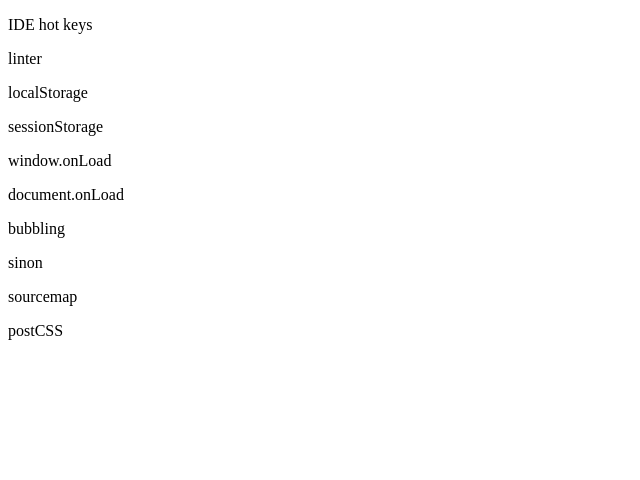
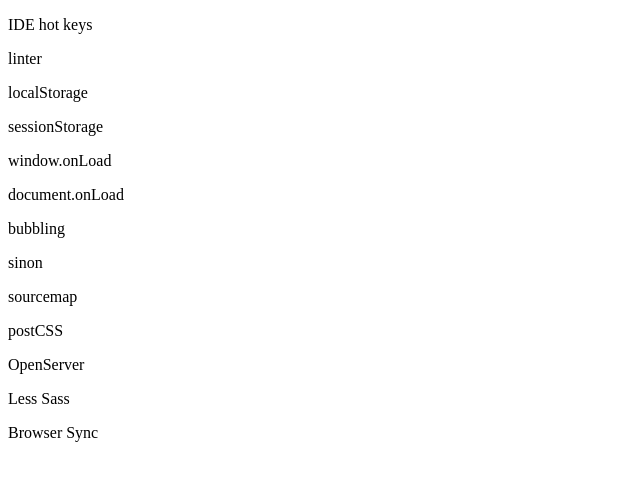
Before and after one commit to wendal2841/frontend-course, a website: page homework_1/notepud.html in a window 1280 px wide. Shown: the whole page, without its empty margins (0-640 px from the left). Drawn offline with Linux system fonts and the light colour scheme.

Commit message:
keywords

```diff
--- a/homework_1/notepud.html
+++ b/homework_1/notepud.html
@@ -16,5 +16,8 @@
 <p>sinon</p>
 <p>sourcemap</p>
 <p>postCSS</p>
+<p>OpenServer</p>
+<p>Less Sass</p>
+<p>Browser Sync</p>
 </body>
 </html>
```
